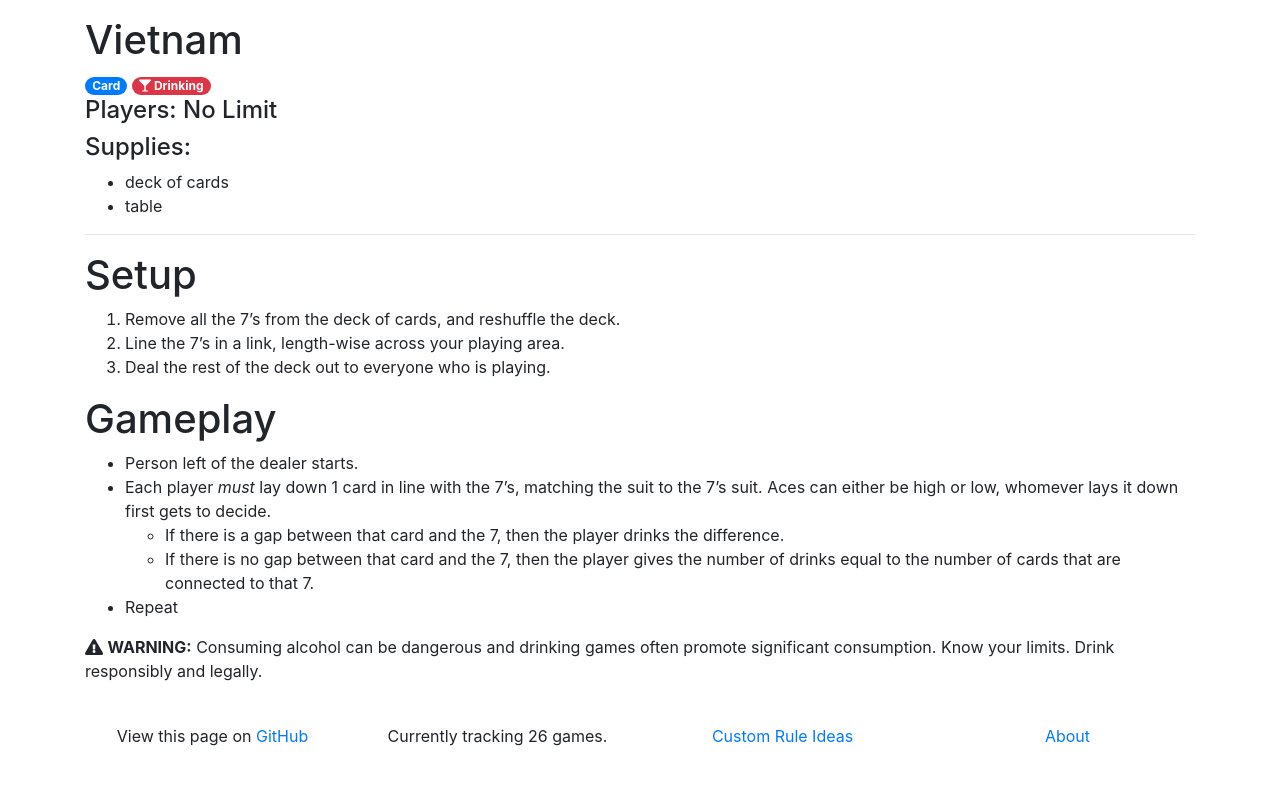
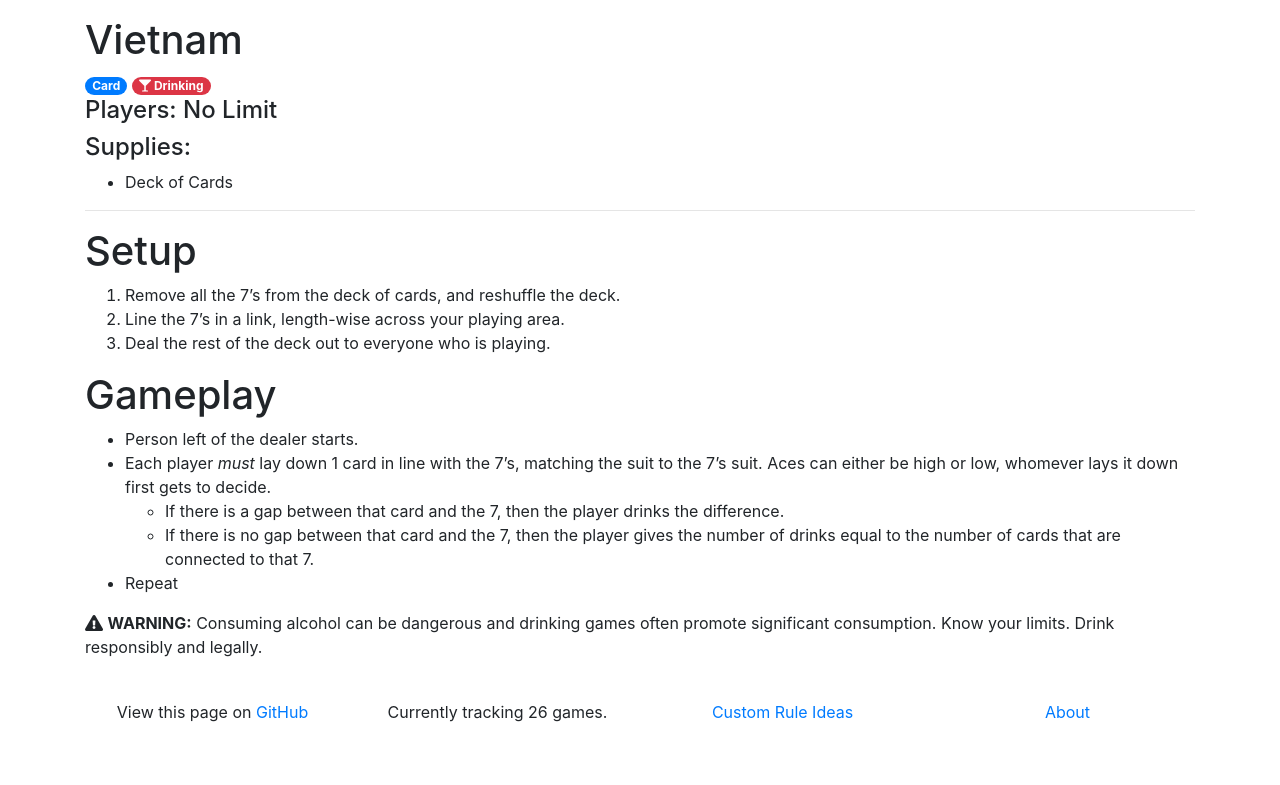
Before and after one commit to trianglefraternitymtu/blackbook, a Jekyll site: the page built from _games/vietnam.md, in a window 1280 px wide. Shown: the top 785 px of the page. Built offline with Jekyll 4.4.1, drawn with Linux system fonts in a browser that asks for light colours; nearby versions of some CDN libraries.

Commit message:
Cleaning up some of the game supplies

```diff
--- a/_games/vietnam.md
+++ b/_games/vietnam.md
@@ -2,8 +2,7 @@
 categories:
   - card
 supplies:
-  - deck of cards
-  - table
+  - Deck of Cards
 ---
 # Setup
 1. Remove all the 7's from the deck of cards, and reshuffle the deck.
```
Also changed, not shown: _games/horse-race.md (+1 -2 lines).
